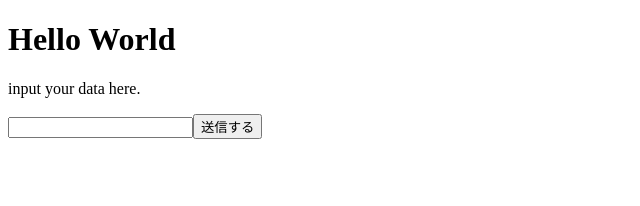
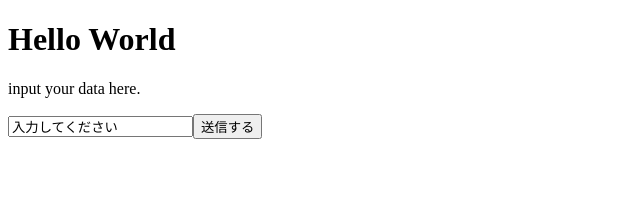
Before and after one commit to tkysn10281028/receiptinputapp-v3-front, a Vue app: page / in a window 1280 px wide. Shown: the top 206 px of the page, without its empty margins (0-640 px from the left). Built offline with nearby package versions, Linux system fonts and the light colour scheme; the HTML template or start-up script is replaced by a standard one.

Commit message:
test commit

```diff
--- a/src/views/MainView.vue
+++ b/src/views/MainView.vue
@@ -11,7 +11,7 @@ export default {
   created: function () {},
   data() {
     return {
-      testText: "",
+      testText: "入力してください",
     };
   },
   methods: {
```
